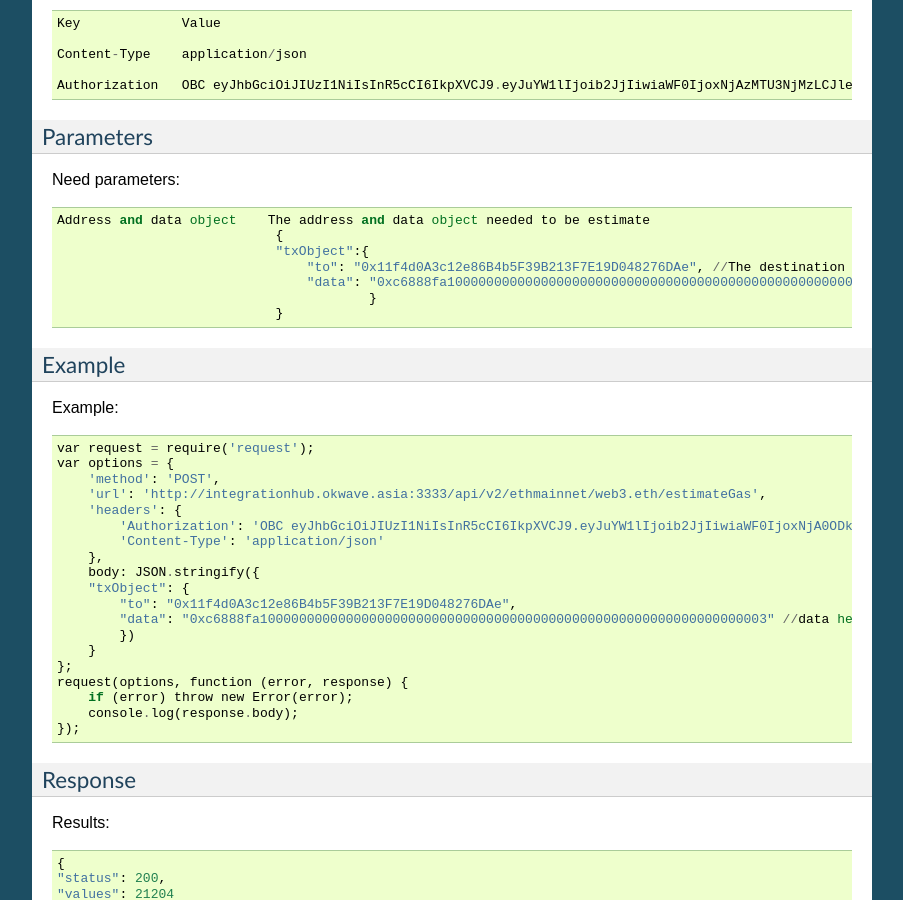
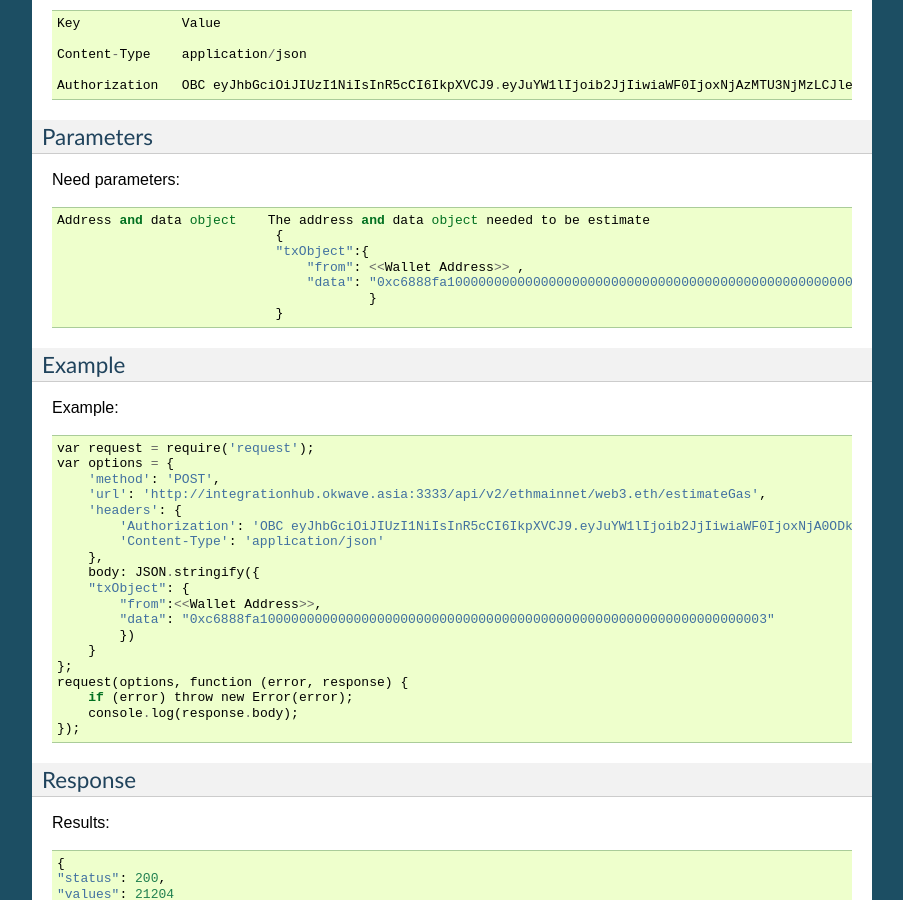
Before and after one commit to bcnodeobc/integrationhub, a Sphinx documentation site: the page built from docs/ethereum.rst, in a window 1280 px wide and 900 px high, scrolled down 47348 px. Shown: the whole window, without its empty margins (198-1101 px from the left). Built offline with Sphinx 7.4.7, drawn with Linux system fonts in a browser that asks for light colours.

Commit message:
change: remove 'to' parameter in estimateGas

```diff
--- a/docs/ethereum.rst
+++ b/docs/ethereum.rst
@@ -2631,8 +2631,8 @@ Need parameters::
     Address and data object    The address and data object needed to be estimate
                                 {
                                 "txObject":{
-                                    "to": "0x11f4d0A3c12e86B4b5F39B213F7E19D048276DAe", //The destination address of the message
-                                    "data": "0xc6888fa10000000000000000000000000000000000000000000000000000000000000003"
+                                    "from": <<Wallet Address>> ,
+                                    "data": "0xc6888fa10000000000000000000000000000000000000000000000000000000000000003" //data hex object
                                             }
                                 }
 
@@ -2650,8 +2650,8 @@ Example::
         },
         body: JSON.stringify({
         "txObject": {
-            "to": "0x11f4d0A3c12e86B4b5F39B213F7E19D048276DAe",
-            "data": "0xc6888fa10000000000000000000000000000000000000000000000000000000000000003" //data hex object
+            "from":<<Wallet Address>>,
+            "data": "0xc6888fa10000000000000000000000000000000000000000000000000000000000000003"
             })
         }
     };
```
